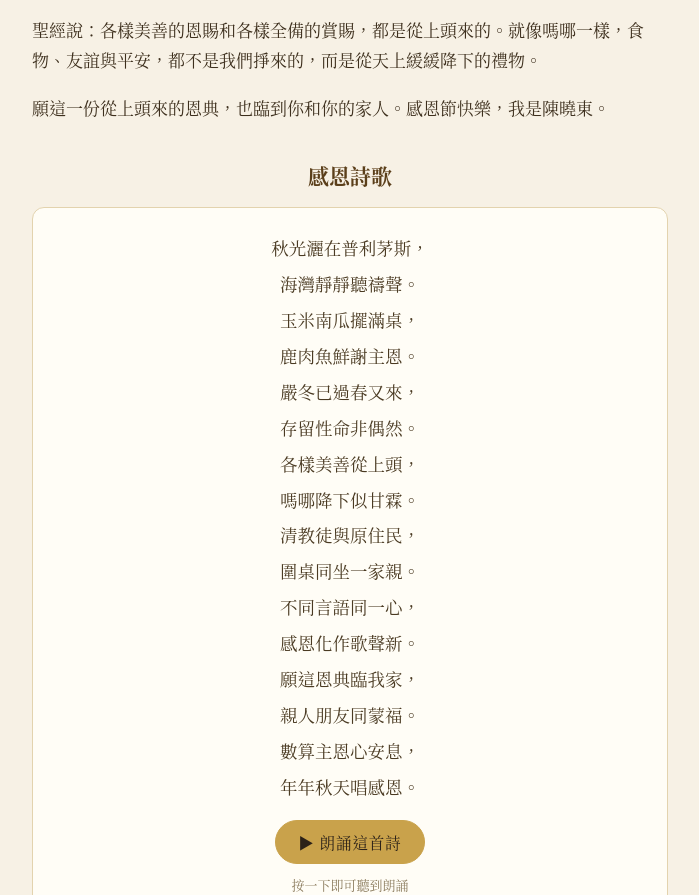
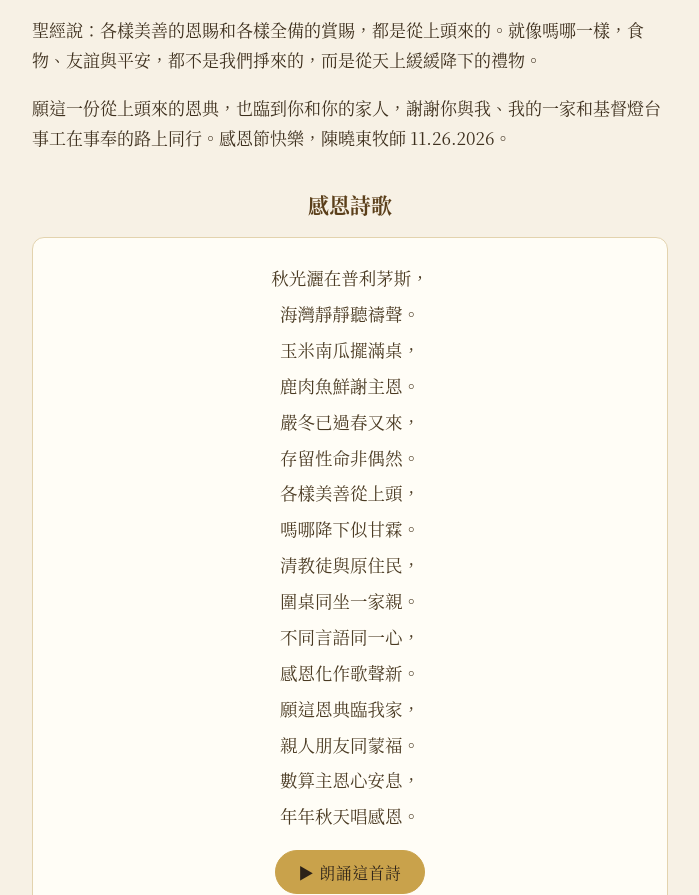
Before and after one commit to AbrahamChan1965/greetings, a plain HTML site: page thanksgiving/index.html in a window 1280 px wide. Shown: the part 1176-2071 px from the top of the page, without its empty margins (290-989 px from the left). Drawn offline with Linux system fonts and the light colour scheme; no server answers.

Commit message:
Thanksgiving narration closing revised per Abe: thank-you for walking together + dated signature 11.26.2026

```diff
--- a/thanksgiving/index.html
+++ b/thanksgiving/index.html
@@ -170,7 +170,7 @@
 
   <p><span class="zh">聖經說：各樣美善的恩賜和各樣全備的賞賜，都是從上頭來的。就像嗎哪一樣，食物、友誼與平安，都不是我們掙來的，而是從天上緩緩降下的禮物。</span><span class="en">The Bible says: every good gift and every perfect gift is from above. Like manna, food, friendship, and peace are not things we earn; they are gifts that descend gently from heaven.</span></p>
 
-  <p><span class="zh">願這一份從上頭來的恩典，也臨到你和你的家人。感恩節快樂，我是陳曉東。</span><span class="en">May this grace from above fall on you and your family too. Happy Thanksgiving. I am Abraham Chan.</span></p>
+  <p><span class="zh">願這一份從上頭來的恩典，也臨到你和你的家人，謝謝你與我、我的一家和基督燈台事工在事奉的路上同行。感恩節快樂，陳曉東牧師 11.26.2026。</span><span class="en">May this grace from above fall on you and your family too, and thank you for walking with me, my family, and the Golden Lampstand Ministry on the journey of ministry. Happy Thanksgiving. Rev. Dr. Abraham Chan, 11.26.2026.</span></p>
 
   <h2><span class="zh">感恩詩歌</span><span class="en">Thanksgiving Poems</span></h2>
   <div class="poem">
@@ -189,9 +189,9 @@
 <script>
 var AUDIO_BASE = 'audio/';
 var NARRATION = {
-  cmn: ["親愛的朋友，感恩節快樂。","四百多年前，在普利茅斯的海灣邊，一張長桌擺在秋光裡。清教徒和萬帕諾亞格人圍坐在一起，為剛收穫的玉米、南瓜和野禽，低頭謝恩。桌上的食物不多，卻足夠讓一群歷經嚴冬、幾乎失去一切的人，重新學會一件事：恩典不是理所當然的。","聖經說：各樣美善的恩賜和各樣全備的賞賜，都是從上頭來的。就像嗎哪一樣，食物、友誼與平安，都不是我們掙來的，而是從天上緩緩降下的禮物。","願這一份從上頭來的恩典，也臨到你和你的家人。感恩節快樂，我是陳曉東。"],
-  yue: ["親愛的朋友，感恩節快樂。","四百多年前，在普利茅斯的海灣邊，一張長桌擺在秋光裡。清教徒和萬帕諾亞格人圍坐在一起，為剛收穫的玉米、南瓜和野禽，低頭謝恩。桌上的食物不多，卻足夠讓一群歷經嚴冬、幾乎失去一切的人，重新學會一件事：恩典不是理所當然的。","聖經說：各樣美善的恩賜和各樣全備的賞賜，都是從上頭來的。就像嗎哪一樣，食物、友誼與平安，都不是我們掙來的，而是從天上緩緩降下的禮物。","願這一份從上頭來的恩典，也臨到你和你的家人。感恩節快樂，我是陳曉東。"],
-  en: ["Dear friend, Happy Thanksgiving.","More than four hundred years ago, on a bay at Plymouth, a long table stood in the autumn light. Pilgrims and Wampanoag sat together around it, bowing their heads in thanks for the corn, the pumpkins, and the wild fowl they had just harvested. The food was not plentiful, yet it was enough to teach a people who had survived a terrible winter, and lost nearly everything, one thing again: grace is never to be taken for granted.","The Bible says: every good gift and every perfect gift is from above. Like manna, food, friendship, and peace are not things we earn; they are gifts that descend gently from heaven.","May this grace from above fall on you and your family too. Happy Thanksgiving. I am Abraham Chan."]
+  cmn: ["親愛的朋友，感恩節快樂。","四百多年前，在普利茅斯的海灣邊，一張長桌擺在秋光裡。清教徒和萬帕諾亞格人圍坐在一起，為剛收穫的玉米、南瓜和野禽，低頭謝恩。桌上的食物不多，卻足夠讓一群歷經嚴冬、幾乎失去一切的人，重新學會一件事：恩典不是理所當然的。","聖經說：各樣美善的恩賜和各樣全備的賞賜，都是從上頭來的。就像嗎哪一樣，食物、友誼與平安，都不是我們掙來的，而是從天上緩緩降下的禮物。","願這一份從上頭來的恩典，也臨到你和你的家人，謝謝你與我、我的一家和基督燈台事工在事奉的路上同行。感恩節快樂，陳曉東牧師 11.26.2026。"],
+  yue: ["親愛的朋友，感恩節快樂。","四百多年前，在普利茅斯的海灣邊，一張長桌擺在秋光裡。清教徒和萬帕諾亞格人圍坐在一起，為剛收穫的玉米、南瓜和野禽，低頭謝恩。桌上的食物不多，卻足夠讓一群歷經嚴冬、幾乎失去一切的人，重新學會一件事：恩典不是理所當然的。","聖經說：各樣美善的恩賜和各樣全備的賞賜，都是從上頭來的。就像嗎哪一樣，食物、友誼與平安，都不是我們掙來的，而是從天上緩緩降下的禮物。","願這一份從上頭來的恩典，也臨到你和你的家人，謝謝你與我、我的一家和基督燈台事工在事奉的路上同行。感恩節快樂，陳曉東牧師 11.26.2026。"],
+  en: ["Dear friend, Happy Thanksgiving.","More than four hundred years ago, on a bay at Plymouth, a long table stood in the autumn light. Pilgrims and Wampanoag sat together around it, bowing their heads in thanks for the corn, the pumpkins, and the wild fowl they had just harvested. The food was not plentiful, yet it was enough to teach a people who had survived a terrible winter, and lost nearly everything, one thing again: grace is never to be taken for granted.","The Bible says: every good gift and every perfect gift is from above. Like manna, food, friendship, and peace are not things we earn; they are gifts that descend gently from heaven.","May this grace from above fall on you and your family too, and thank you for walking with me, my family, and the Golden Lampstand Ministry on the journey of ministry. Happy Thanksgiving. Rev. Dr. Abraham Chan, 11.26.2026."]
 };
 var POEMS = {
   cmn: ["秋光灑在普利茅斯，","海灣靜靜聽禱聲。","玉米南瓜擺滿桌，","鹿肉魚鮮謝主恩。","嚴冬已過春又來，","存留性命非偶然。","各樣美善從上頭，","嗎哪降下似甘霖。","清教徒與原住民，","圍桌同坐一家親。","不同言語同一心，","感恩化作歌聲新。","願這恩典臨我家，","親人朋友同蒙福。","數算主恩心安息，","年年秋天唱感恩。"],
```
Also changed, not shown: thanksgiving/voice/index.html (+4 -4 lines), thanksgiving/audio/narration-cmn.txt, thanksgiving/audio/narration-en.txt, thanksgiving/audio/narration-yue.txt.
